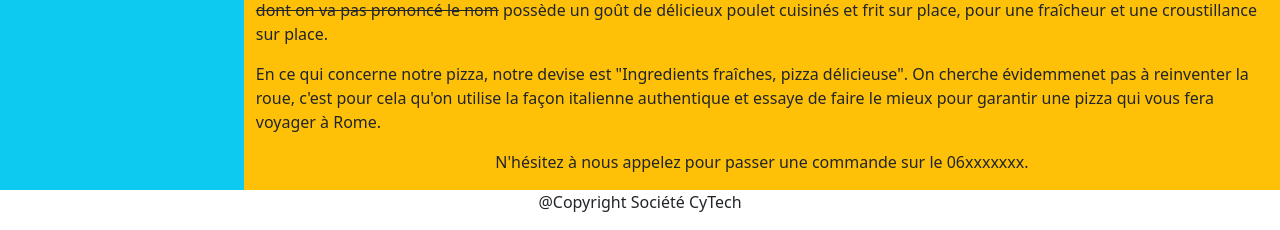
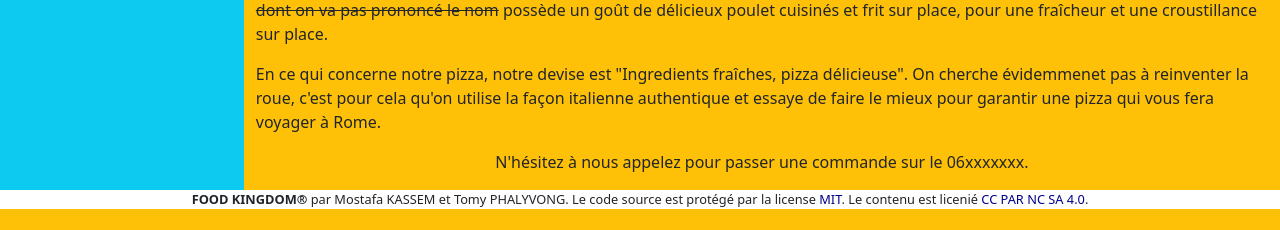
Before and after one commit to KassemMostafa/Food-Kingdom, a PHP site: page / in a window 1280 px wide. Shown: the part 947-1177 px from the top of the page. After the commit the page ends 1156 px from the top, so only its background shows below. Run offline with PHP 8.4, Linux system fonts and the light colour scheme.

Commit message:
Footer et vertical navbar fixed

```diff
--- a/Rendu HTML-CSS/Index.html
+++ b/Rendu HTML-CSS/Index.html
@@ -82,8 +82,9 @@
 </body>
 
 <footer>
-    <div class="text-center">
-        <p>@Copyright Société CyTech</p>
+    <div class="text-center ">
+      <strong>FOOD KINGDOM®</strong> par Mostafa KASSEM et Tomy PHALYVONG. Le code source est protégé par la license
+      <a href="http://opensource.org/licenses/mit-license.php">MIT</a>. Le contenu est licenié <a href="http://creativecommons.org/licenses/by-nc-sa/4.0/">CC PAR NC SA 4.0</a>.
     </div>
 </footer>
 
--- a/Rendu HTML-CSS/css/style.css
+++ b/Rendu HTML-CSS/css/style.css
@@ -24,3 +24,6 @@ h2{
 b{
     color: darkblue;
 }
+footer{
+    font-size: 0.8rem;
+}
```
